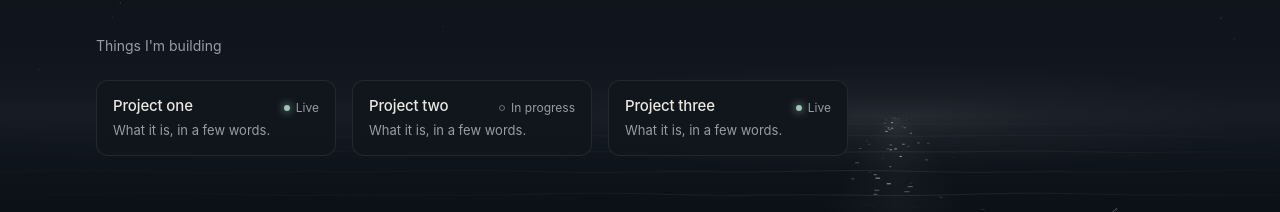
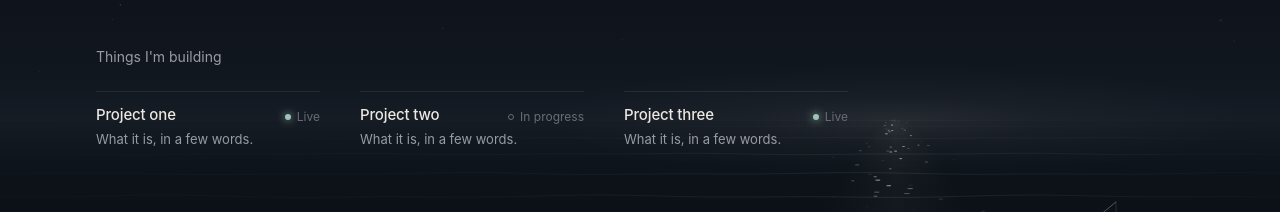
Before and after one commit to mahsuniakguel/mahsuni.com, a Next.js app: page / in a window 1280 px wide. Shown: the part 371-583 px from the top of the page. Built offline with nearby package versions, Linux system fonts and the light colour scheme; no server answers.

Commit message:
change in project

```diff
--- a/components/project-card.tsx
+++ b/components/project-card.tsx
@@ -10,12 +10,20 @@ export function ProjectCard({ project }: { project: Project }) {
         href={url}
         target="_blank"
         rel="noopener noreferrer"
-        className="group flex w-56 flex-col gap-1 rounded-xl border border-line bg-surface/[0.96] px-4 py-3.5 transition duration-300 ease-out hover:-translate-y-0.5 hover:border-ink/25 hover:bg-[#161c25]/95 focus-visible:-translate-y-0.5 sm:w-60"
+        className="group flex w-52 flex-col gap-1 border-t border-line pt-3 transition-colors duration-300 hover:border-ink/40 sm:w-56"
       >
         <span className="flex items-baseline justify-between gap-3">
-          <h3 className="truncate text-[0.9375rem] font-medium tracking-[-0.01em]">{name}</h3>
+          <h3 className="flex min-w-0 items-baseline gap-1.5 text-[0.9375rem] font-medium tracking-[-0.01em]">
+            <span className="truncate">{name}</span>
+            <span
+              aria-hidden
+              className="-translate-x-1 text-xs text-muted opacity-0 transition duration-300 group-hover:translate-x-0 group-hover:opacity-100 group-focus-visible:translate-x-0 group-focus-visible:opacity-100"
+            >
+              ↗
+            </span>
+          </h3>
           {status && (
-            <span className="flex shrink-0 items-center gap-1.5 text-xs text-muted">
+            <span className="flex shrink-0 items-center gap-1.5 text-xs text-faint">
               <span
                 aria-hidden
                 className={`size-1.5 rounded-full ${live ? "bg-glass shadow-[0_0_8px_var(--glass)]" : "border border-faint"}`}
--- a/components/project-rail.tsx
+++ b/components/project-rail.tsx
@@ -104,7 +104,7 @@ export function ProjectRail({
         <div id={horizonId} aria-hidden className="absolute inset-x-0 top-1/2 h-px" />
         <ul
           ref={listRef}
-          className="gutter no-scrollbar relative flex snap-x snap-mandatory gap-3 overflow-x-auto py-1.5 sm:gap-4"
+          className="gutter no-scrollbar relative flex snap-x snap-mandatory gap-8 overflow-x-auto py-1.5 sm:gap-10"
           style={{
             scrollPaddingInline: "var(--gutter)",
             maskImage: `linear-gradient(to right, ${mask})`,
```
